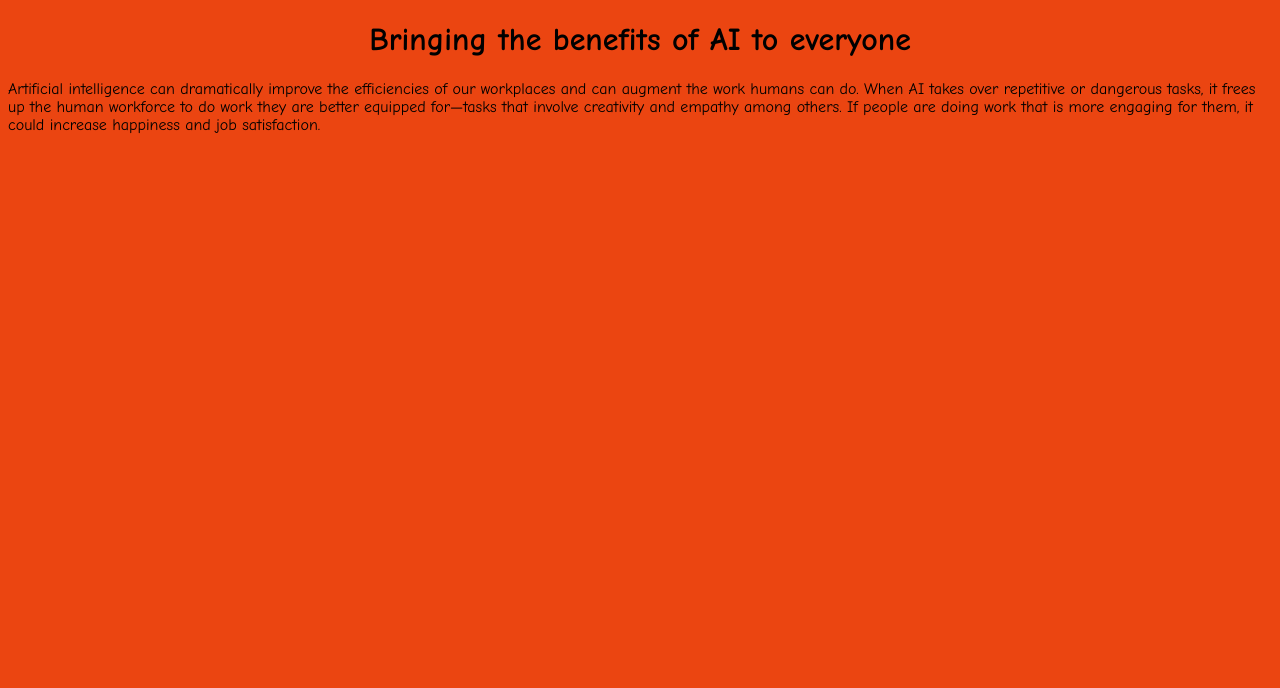
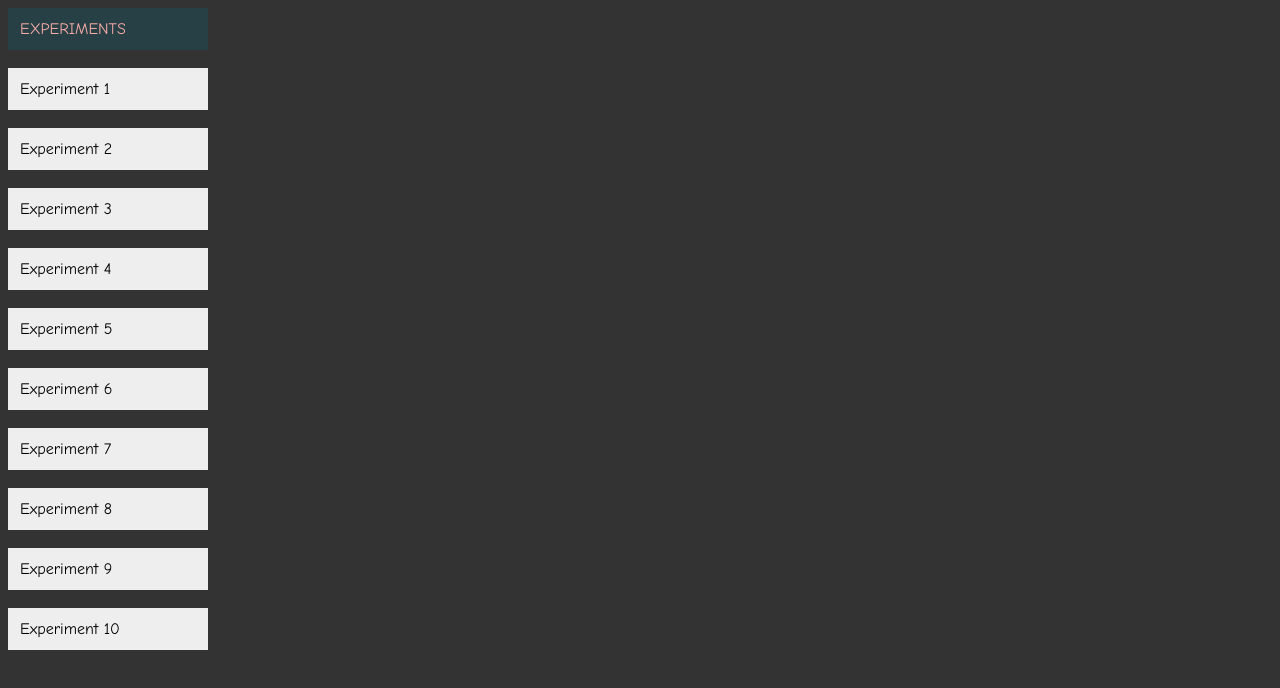
Before and after one commit to ani-01/ani-01.github.io, a plain HTML site: page second_1.html in a window 1280 px wide. Drawn offline with Linux system fonts and the light colour scheme.

Commit message:
Update second_1.html

```diff
--- a/second_1.html
+++ b/second_1.html
@@ -6,12 +6,42 @@ body{
    font-family: Comic Sans MS;
    color: black;
    font-size: 1em;
-   background:#EB4511;
+   background:#333333;
+}
+.vertical-menu {
+  width: 200px; /* Set a width if you like */
+}
 
+.vertical-menu a {
+  background-color: #eee; /* Grey background color */
+  color: black; /* Black text color */
+  display: block; /* Make the links appear below each other */
+  padding: 12px; /* Add some padding */
+  text-decoration: none; /* Remove underline from links */
+}
+
+.vertical-menu a:hover {
+  background-color: #ccc; /* Dark grey background on mouse-over */
+}
+
+.vertical-menu a.active {
+  background-color: #274046; /* Add a green color to the "active/current" link */
+  color: #faaca8;
 }
 </style>
-        <h1 align="center">Bringing the benefits of AI to everyone</h1>
-        <p>Artificial intelligence can dramatically improve the efficiencies of our workplaces and can augment the work humans can do. When AI takes over repetitive or dangerous tasks, it frees up the human workforce to do work they are better equipped for—tasks that involve creativity and empathy among others. If people are doing work that is more engaging for them, it could increase happiness and job satisfaction.</p>
+    <div class="vertical-menu">
+     <a href="#" class="active">EXPERIMENTS</a><br>
+     <a href="https://uigradients.com/#Vasily" target="second_2">Experiment 1</a><br>
+     <a href="#">Experiment 2</a><br>
+     <a href="#">Experiment 3</a><br>
+     <a href="#">Experiment 4</a><br>
+     <a href="#">Experiment 5</a><br>
+     <a href="#">Experiment 6</a><br>
+     <a href="#">Experiment 7</a><br>
+     <a href="#">Experiment 8</a><br>
+     <a href="#">Experiment 9</a><br>
+     <a href="#">Experiment 10</a><br>
+    </div>
 
 </body>
 </html>
```
